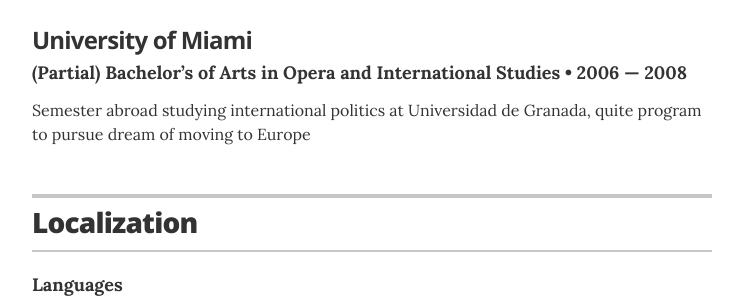
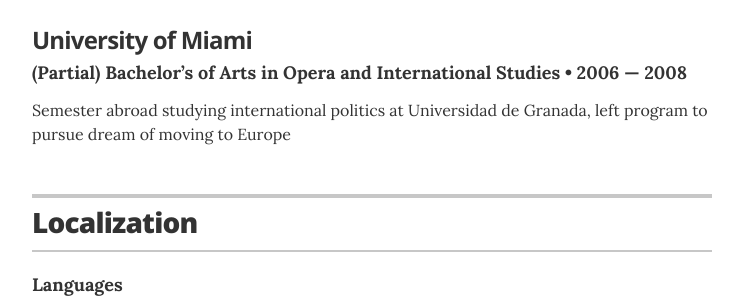
Before and after one commit to BrianInGermany/brian-profile, a Jekyll site: the page built from index.html, in a window 1280 px wide and 900 px high, scrolled down 1001 px. Shown: the part 160-458 px from the top of the window, without its empty margins (268-1011 px from the left). Built offline with Jekyll 4.4.1, drawn with Linux system fonts in a browser that asks for light colours.

Commit message:
Update education.yml

```diff
--- a/_data/education.yml
+++ b/_data/education.yml
@@ -20,4 +20,4 @@
 - degree: (Partial) Bachelor’s of Arts in Opera and International Studies
   uni: University of Miami
   year: 2006 &mdash; 2008
-  summary: "Semester abroad studying international politics at Universidad de Granada, quite program to pursue dream of moving to Europe"
+  summary: "Semester abroad studying international politics at Universidad de Granada, left program to pursue dream of moving to Europe"
```
